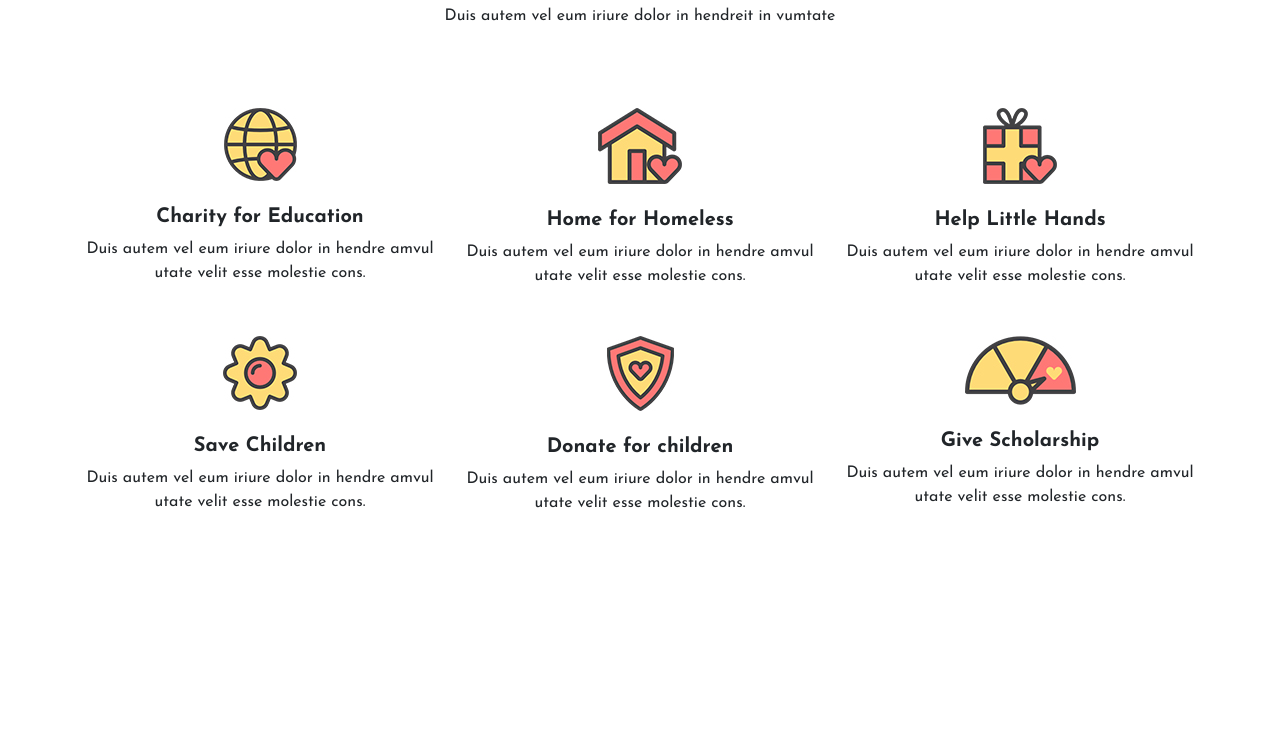
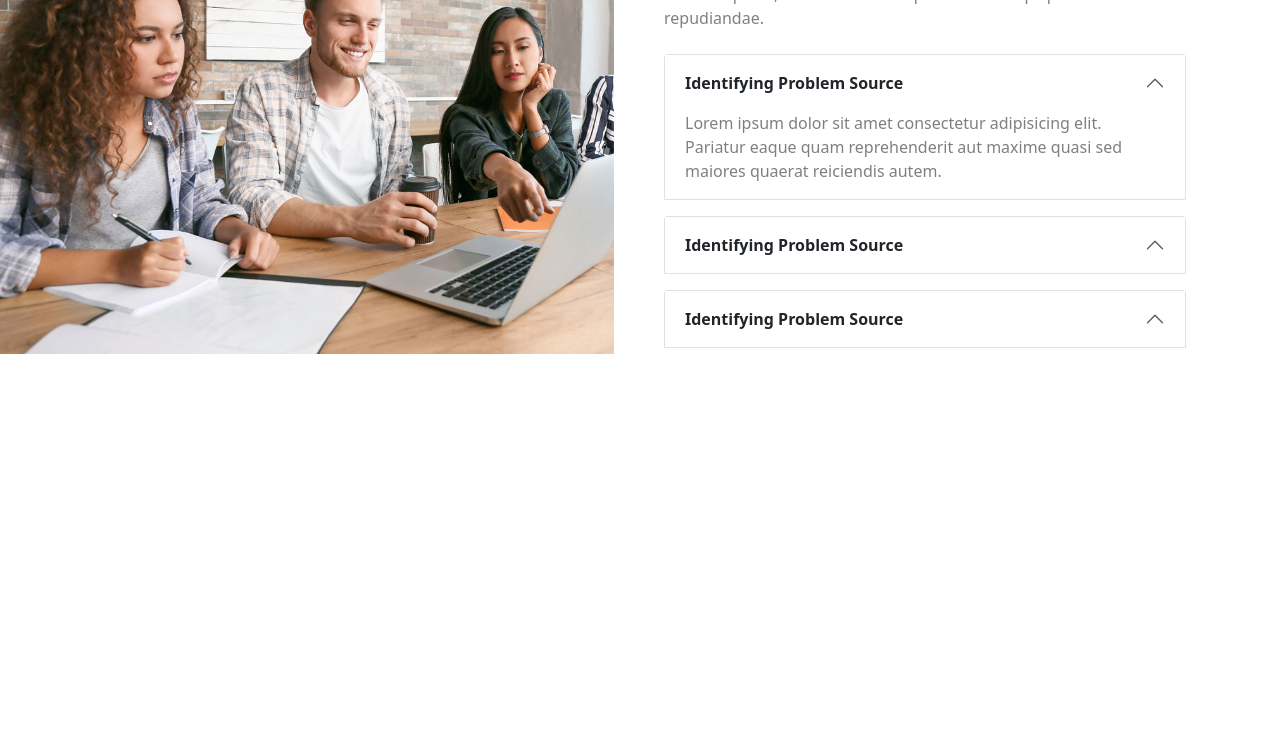
Before and after one commit to Ekram70/Bootstrap, a plain HTML site: page index.html in a window 1280 px wide. Shown: the part 116-848 px from the top of the page. After the commit the page ends 800 px from the top, so only its background shows below. Drawn offline with Linux system fonts and the light colour scheme.

Commit message:
day05 added

```diff
--- a/css/style.css
+++ b/css/style.css
@@ -1,10 +1,3 @@
-/* Font */
-@import url("https://fonts.googleapis.com/css2?family=Josefin+Sans:wght@300;400;500;600;700&display=swap");
-
-/* font-family: 'Josefin Sans', sans-serif; */
-
-/* Default CSS */
-
 * {
   margin: 0;
   padding: 0;
@@ -12,44 +5,49 @@
   box-sizing: border-box;
 }
 
-html,
-body {
-  height: 100%;
-  font-family: "Josefin Sans", sans-serif;
+img {
+  max-width: 100%;
+}
+
+ul li {
+  list-style: none;
 }
 
 a {
+  text-decoration: none;
   color: inherit;
-  text-decoration: none;
+}
+.accordion-section {
+  position: relative;
+}
+.accordion-section::before {
+  position: absolute;
+  content: "";
+  top: 0;
+  left: 0;
+  width: 0%;
+  min-height: 470px;
+  background-image: url("../images/team.jpg");
+  background-repeat: no-repeat;
+  background-size: cover;
+}
+@media screen and (min-width: 768px) {
+  .accordion-section::before {
+    width: 35%;
+  }
+}
+@media screen and (min-width: 992px) {
+  .accordion-section::before {
+    width: 48%;
+  }
 }
 
-img {
-  max-width: 100%;
-  height: auto;
+.border-radius {
+  border-top-left-radius: calc(0.25rem - 1px);
+  border-top-right-radius: calc(0.25rem - 1px);
 }
 
-ul li {
-  list-style-type: none;
+.accordion-button:not(.collapsed)::after,
+.accordion-button::after {
+  filter: grayscale(100%);
 }
-
-/* Custom css */
-h1::before,
-h1::after {
-  content: "";
-  position: absolute;
-  display: block;
-  height: 2px;
-  left: 50%;
-  bottom: 0;
-  transform: translateX(-50%);
-}
-
-h1::before {
-  width: 60px;
-  background-color: rgb(255, 220, 120);
-}
-
-h1::after {
-  width: 20px;
-  background-color: rgb(255, 120, 120);
-}
--- a/index.html
+++ b/index.html
@@ -1,70 +1,117 @@
 <!DOCTYPE html>
 <html lang="en">
   <head>
-    <meta charset="UTF-8" />
-    <meta http-equiv="X-UA-Compatible" content="IE=edge" />
-    <meta name="viewport" content="width=device-width, initial-scale=1.0" />
+    <!-- Required meta tags -->
+    <meta charset="utf-8" />
+    <meta name="viewport" content="width=device-width, initial-scale=1" />
     <!-- Bootstrap Css -->
     <link rel="stylesheet" href="css/bootstrap.css" />
     <!-- Custom css -->
     <link rel="stylesheet" href="css/style.css" />
-    <title>Bootstrap Day 04</title>
+    <title>Bootstrap Day 05</title>
   </head>
   <body>
-    <section>
-      <div class="container text-center mt-5">
+    <section class="accordion-section">
+      <div class="container">
         <div class="row">
-          <h1 class="position-relative p-2 fw-bold">Why Choose Us?</h1>
-          <p>Duis autem vel eum iriure dolor in hendreit in vumtate</p>
-        </div>
-        <div class="row mt-5">
-          <div class="col-lg-4 col-sm-6 p-3">
-            <img src="images/icon01.png" class="d-block mx-auto mb-4" />
-            <h2 class="fs-5 fw-bold">Charity for Education</h2>
-            <p class="mx-5 mx-sm-0">
-              Duis autem vel eum iriure dolor in hendre amvul utate velit esse
-              molestie cons.
+          <div
+            class="col-lg-6 col-md-8 col-12 offset-lg-6 offset-md-4 p-4"
+            id="accordionExample"
+          >
+            <h1 class="text-uppercase fs-3 fw-bold">
+              reputation <span class="text-primary">management</span>
+            </h1>
+            <p class="text-black-50 mb-4 mt-3">
+              Lorem ipsum dolor sit amet consectetur adipisicing elit. At vel
+              harum natus in ipsam, laudantium numquam facilis sequi possimus
+              repudiandae.
+            </p>
+            <div class="mb-3 border border-radius">
+              <button
+                class="
+                  accordion-button
+                  text-capitalize
+                  fs-6
+                  shadow-none
+                  bg-white
+                  text-dark
+                  fw-bold
+                "
+                data-bs-toggle="collapse"
+                data-bs-target="#collapseOne"
+              >
+                Identifying Problem source
+              </button>
+              <div
+                class="collapse show"
+                id="collapseOne"
+                data-bs-parent="#accordionExample"
+              >
+                <p class="accordion-body text-black-50 py-0">
+                  Lorem ipsum dolor sit amet consectetur adipisicing elit.
+                  Pariatur eaque quam reprehenderit aut maxime quasi sed maiores
+                  quaerat reiciendis autem.
                 </p>
               </div>
-          <div class="col-lg-4 col-sm-6 p-3">
-            <img src="images/icon02.png" class="d-block mx-auto mb-4" />
-            <h2 class="fs-5 fw-bold">Home for Homeless</h2>
-            <p class="mx-5 mx-sm-0">
-              Duis autem vel eum iriure dolor in hendre amvul utate velit esse
-              molestie cons.
+            </div>
+
+            <div class="mb-3 border border-radius">
+              <button
+                class="
+                  accordion-button
+                  text-capitalize
+                  fs-6
+                  shadow-none
+                  bg-white
+                  text-dark
+                  fw-bold
+                "
+                data-bs-toggle="collapse"
+                data-bs-target="#collapseTwo"
+              >
+                Identifying Problem source
+              </button>
+              <div
+                class="collapse"
+                id="collapseTwo"
+                data-bs-parent="#accordionExample"
+              >
+                <p class="accordion-body text-black-50 py-0">
+                  Lorem ipsum dolor sit amet consectetur adipisicing elit.
+                  Pariatur eaque quam reprehenderit aut maxime quasi sed maiores
+                  quaerat reiciendis autem.
                 </p>
               </div>
-          <div class="col-lg-4 col-sm-6 p-3">
-            <img src="images/icon03.png" class="d-block mx-auto mb-4" />
-            <h2 class="fs-5 fw-bold">Help Little Hands</h2>
-            <p class="mx-5 mx-sm-0">
-              Duis autem vel eum iriure dolor in hendre amvul utate velit esse
-              molestie cons.
+            </div>
+
+            <div class="mb-3 border border-radius">
+              <button
+                class="
+                  accordion-button
+                  text-capitalize
+                  fs-6
+                  shadow-none
+                  bg-white
+                  text-dark
+                  fw-bold
+                "
+                data-bs-toggle="collapse"
+                data-bs-target="#collapseThree"
+              >
+                Identifying Problem source
+              </button>
+              <div
+                class="collapse"
+                id="collapseThree"
+                data-bs-parent="#accordionExample"
+              >
+                <p class="accordion-body text-black-50 py-0">
+                  Lorem ipsum dolor sit amet consectetur adipisicing elit.
+                  Pariatur eaque quam reprehenderit aut maxime quasi sed maiores
+                  quaerat reiciendis autem.
                 </p>
               </div>
-          <div class="col-lg-4 col-sm-6 p-3">
-            <img src="images/icon04.png" class="d-block mx-auto mb-4" />
-            <h2 class="fs-5 fw-bold">Save Children</h2>
-            <p class="mx-5 mx-sm-0">
-              Duis autem vel eum iriure dolor in hendre amvul utate velit esse
-              molestie cons.
-            </p>
             </div>
-          <div class="col-lg-4 col-sm-6 p-3">
-            <img src="images/icon05.png" class="d-block mx-auto mb-4" />
-            <h2 class="fs-5 fw-bold">Donate for children</h2>
-            <p class="mx-5 mx-sm-0">
-              Duis autem vel eum iriure dolor in hendre amvul utate velit esse
-              molestie cons.
-            </p>
-          </div>
-          <div class="col-lg-4 col-sm-6 p-3">
-            <img src="images/icon06.png" class="d-block mx-auto mb-4" />
-            <h2 class="fs-5 fw-bold">Give Scholarship</h2>
-            <p class="mx-5 mx-sm-0">
-              Duis autem vel eum iriure dolor in hendre amvul utate velit esse
-              molestie cons.
-            </p>
           </div>
         </div>
       </div>
```
Also changed, not shown: css/bootstrap.css, images/icon01.png (deleted), images/icon02.png (deleted), images/icon03.png (deleted), images/icon04.png (deleted), images/icon05.png (deleted), images/icon06.png (deleted), images/team.jpg (added), preview4.png (deleted), preview5.jpg (added). Lines whose indentation alone changed are shown as unchanged.
